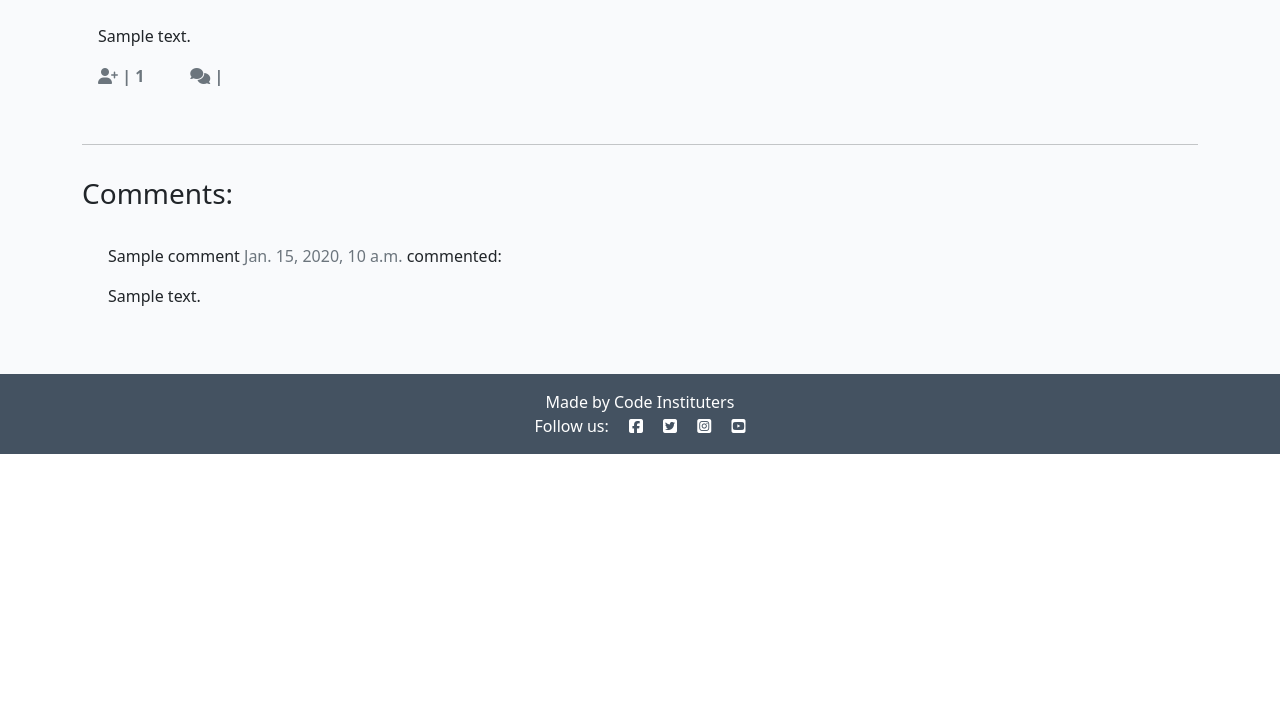
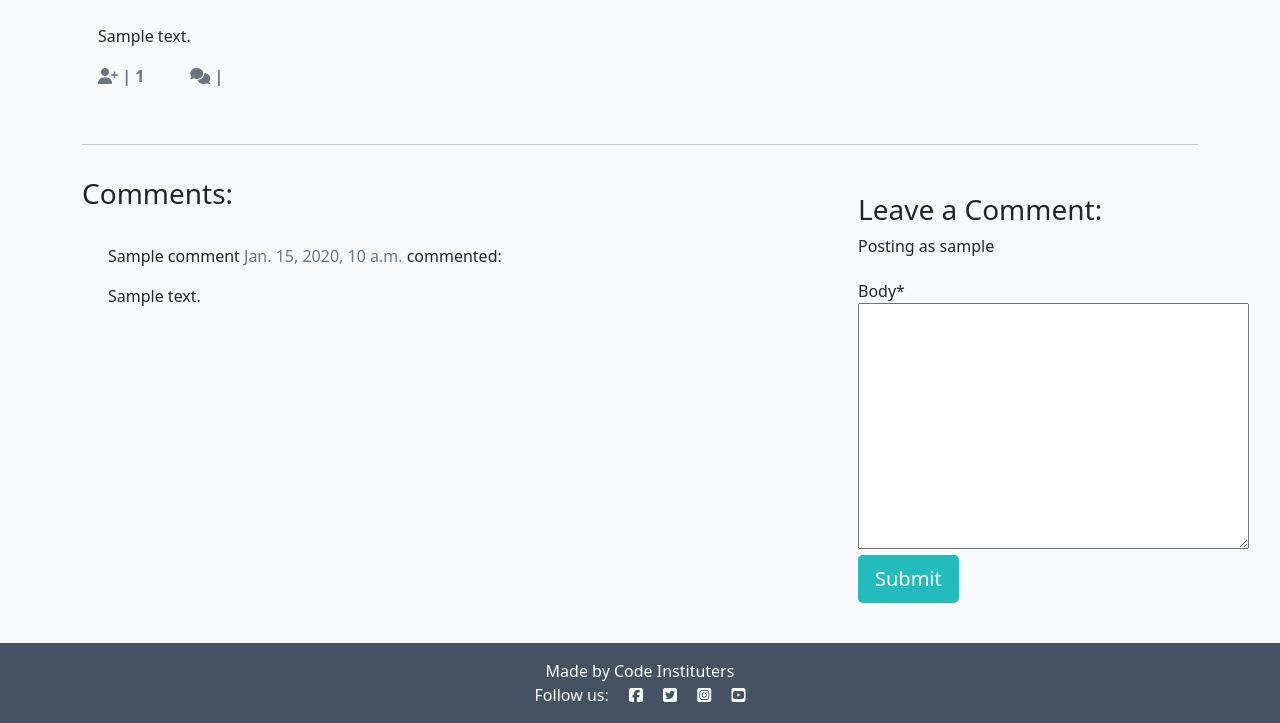
Before and after one commit to broken-helix/keep-it-tidy-london, a Django app: a page that uses templates/event_details.html in a window 1280 px wide. Shown: the part 348-1071 px from the top of the page. Before the commit the page ends 802 px from the top, so only its background shows below. Run offline with Django 3.2, Linux system fonts and the light colour scheme; a user stored in the database is signed in; tables that the repository leaves empty hold one stand-in row (values such as "Sample post"); some libraries are stand-ins or nearby versions.

Commit message:
Import crispy forms and display comment form on event detail view

```diff
--- a/keep_it_tidy/settings.py
+++ b/keep_it_tidy/settings.py
@@ -19,6 +19,8 @@ if os.path.isfile('env.py'):
 # Build paths inside the project like this: BASE_DIR / 'subdir'.
 BASE_DIR = Path(__file__).resolve().parent.parent
 TEMPLATES_DIR = os.path.join(BASE_DIR, 'templates')
+
+CRISPY_TEMPLATE = 'bootstrap4'
 
 # Quick-start development settings - unsuitable for production
 # See https://docs.djangoproject.com/en/3.2/howto/deployment/checklist/
@@ -48,6 +50,7 @@ INSTALLED_APPS = [
     'django.contrib.staticfiles',
     'cloudinary',
     'django_summernote',
+    'crispy_forms',
     'litter_pickers',
 ]
 
--- /dev/null
+++ b/litter_pickers/forms.py
@@ -0,0 +1,8 @@
+from .models import Comment
+from django import forms
+
+
+class CommentForm(forms.ModelForm):
+    class Meta:
+        model = Comment
+        fields = ('body',)
--- a/litter_pickers/views.py
+++ b/litter_pickers/views.py
@@ -1,6 +1,7 @@
 from django.shortcuts import render, get_object_or_404
 from django.views import generic, View
 from .models import Event
+from .forms import CommentForm
 
 
 def index(request):
@@ -14,6 +15,57 @@ class EventList(generic.ListView):
     paginate_by = 6
 
 
-class EventDetail(generic.DetailView):
-    model = Event
-    template_name = 'event_details.html'
+class EventDetail(View):
+    # model = Event
+    # template_name = 'event_details.html'
+
+    def get(self, request, slug, *args, **kwargs):
+        queryset = Event.objects.all()
+        event = get_object_or_404(queryset, slug=slug)
+        comments = event.comments.filter(approved=True).order_by("-created")
+        attending = False
+        if event.attending.filter(id=self.request.user.id).exists():
+            liked = True
+
+        return render(
+            request,
+            "event_details.html",
+            {
+                "event": event,
+                "comments": comments,
+                "commented": False,
+                "attending": attending,
+                "comment_form": CommentForm()
+            },
+        )
+
+    def post(self, request, slug, *args, **kwargs):
+
+        queryset = Event.objects.all()
+        event = get_object_or_404(queryset, slug=slug)
+        comments = event.comments.filter(approved=True).order_by("-created")
+        attending = False
+        if event.attending.filter(id=self.request.user.id).exists():
+            liked = True
+
+        comment_form = CommentForm(data=request.POST)
+        if comment_form.is_valid():
+            comment_form.instance.email = request.user.email
+            comment_form.instance.name = request.user.username
+            comment = comment_form.save(commit=False)
+            comment.event = event
+            comment.save()
+        else:
+            comment_form = CommentForm()
+
+        return render(
+            request,
+            "event_details.html",
+            {
+                "event": event,
+                "comments": comments,
+                "commented": True,
+                "comment_form": comment_form,
+                "attending": attending
+            },
+        )
--- a/requirements.txt
+++ b/requirements.txt
@@ -4,6 +4,7 @@ dj-database-url==0.5.0
 dj3-cloudinary-storage==0.0.6
 Django==3.2.19
 django-allauth==0.54.0
+django-crispy-forms==1.14.0
 django-summernote==0.8.20.0
 gunicorn==20.1.0
 oauthlib==3.2.2
--- a/templates/event_details.html
+++ b/templates/event_details.html
@@ -1,4 +1,8 @@
-{% extends 'base.html' %} {% block content %}
+{% extends 'base.html' %}
+
+{% block content %}
+
+{% load crispy_forms_tags %}
 
 <div class="masthead">
     <div class="container">
@@ -79,7 +83,16 @@
         </div>
         <div class="col-md-4 card mb-4  mt-3 ">
             <div class="card-body">
-                <!-- For later -->
+                {% if user.is_authenticated %}
+                <h3>Leave a Comment:</h3>
+                <p>Posting as {{ user.username }}</p>
+                <form method="POST" style="margin-top: 1.3em;">
+                    {{ comment_form | crispy }}
+                    {% csrf_token %}
+                    <button type="submit" class="btn btn-signup btn-lg">Submit</button>
+                </form>
+
+                {% endif %}
             </div>
         </div>
     </div>
```
